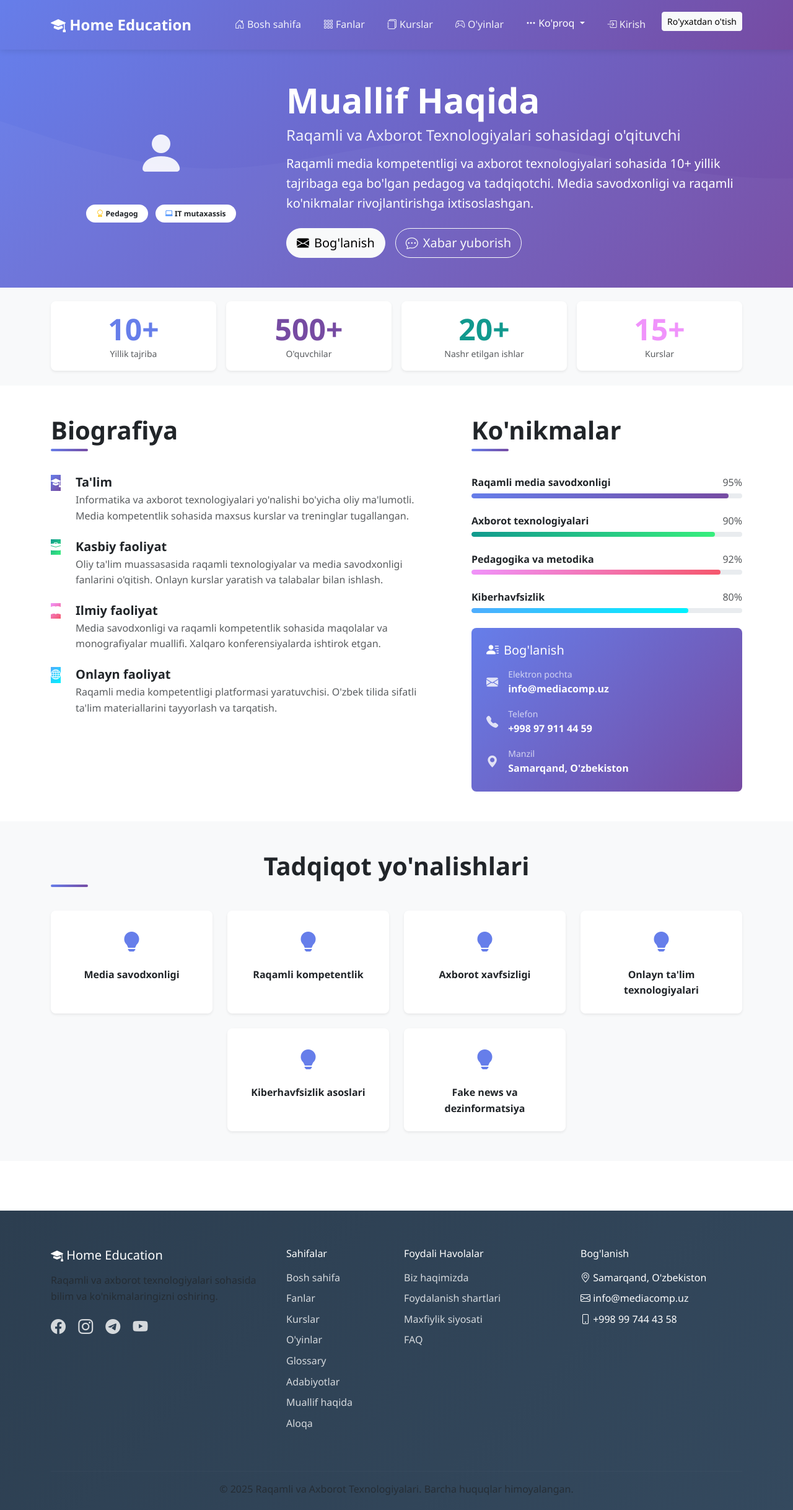
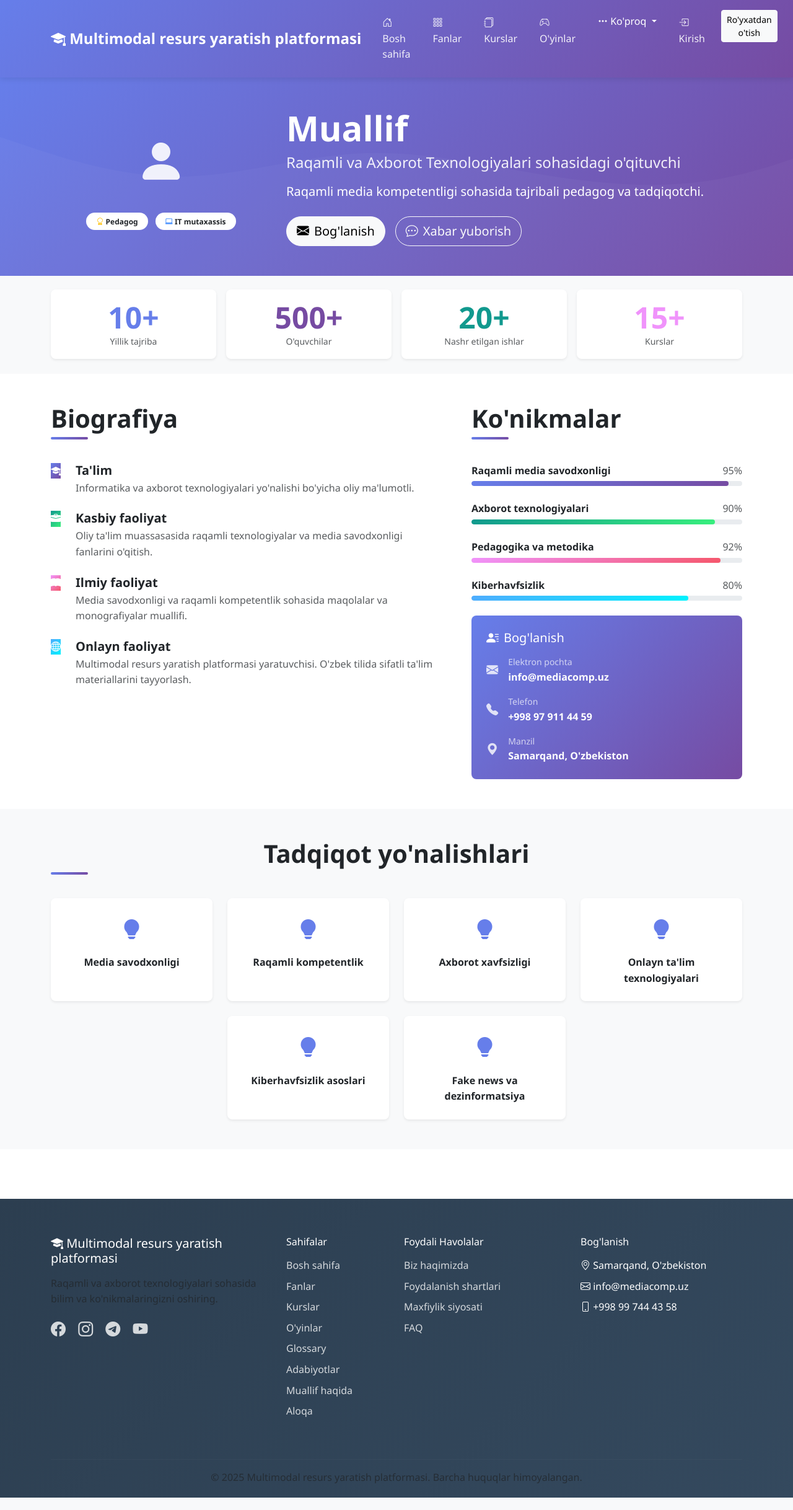
Before and after one commit to diyorbekmajidov/qosim, a Django app: page /about/ in a window 1280 px wide. Shown: the whole page at 62% size. Run offline with Django 5.2, Linux system fonts and the light colour scheme; data comes from the database, SQL or seed files in the repository; some libraries are stand-ins or nearby versions.

Commit message:
deleted some of text

```diff
--- a/templates/about.html
+++ b/templates/about.html
@@ -1,6 +1,6 @@
 {% extends 'base.html' %}
 
-{% block title %}Muallif Haqida - Home Education{% endblock %}
+{% block title %}Muallif Haqida - Multimodal resurs yaratish platformasi{% endblock %}
 
 {% block content %}
 <!-- Hero Section -->
@@ -9,9 +9,16 @@
         <div class="row align-items-center">
             <div class="col-lg-4 text-center mb-4 mb-lg-0" data-aos="fade-right">
                 <div class="author-avatar-wrapper mx-auto">
+                    {% if about.photo %}
+                    <div class="author-avatar-circle mx-auto mb-3" style="overflow: hidden; padding: 0;">
+                        <img src="{{ about.photo.url }}" alt="{{ about.full_name }}"
+                            style="width: 100%; height: 100%; object-fit: cover; border-radius: 50%;">
+                    </div>
+                    {% else %}
                     <div class="author-avatar-circle mx-auto mb-3">
                         <i class="bi bi-person-fill" style="font-size: 5rem; color: rgba(255,255,255,0.9);"></i>
                     </div>
+                    {% endif %}
                     <div class="author-badges mt-3">
                         <span class="badge bg-white text-dark px-3 py-2 m-1 rounded-pill">
                             <i class="bi bi-award text-warning"></i> Pedagog
@@ -23,14 +30,11 @@
                 </div>
             </div>
             <div class="col-lg-8" data-aos="fade-left">
-                <h1 class="display-4 fw-bold mb-2">Muallif Haqida</h1>
-                <h4 class="mb-3" style="opacity: 0.9;">Raqamli va Axborot Texnologiyalari sohasidagi o'qituvchi</h4>
-                <p class="lead mb-4">
-                    Raqamli media kompetentligi va axborot texnologiyalari sohasida 10+ yillik tajribaga ega bo'lgan
-                    pedagog va tadqiqotchi. Media savodxonligi va raqamli ko'nikmalar rivojlantirishga ixtisoslashgan.
-                </p>
+                <h1 class="display-4 fw-bold mb-2">{{ about.full_name }}</h1>
+                <h4 class="mb-3" style="opacity: 0.9;">{{ about.position }}</h4>
+                <p class="lead mb-4">{{ about.bio_short }}</p>
                 <div class="d-flex flex-wrap gap-3">
-                    <a href="mailto:info@mediacomp.uz" class="btn btn-light btn-lg rounded-pill">
+                    <a href="mailto:{{ about.email }}" class="btn btn-light btn-lg rounded-pill">
                         <i class="bi bi-envelope-fill me-2"></i>Bog'lanish
                     </a>
                     <a href="{% url 'contact' %}" class="btn btn-outline-light btn-lg rounded-pill">
@@ -48,25 +52,25 @@
         <div class="row g-3 text-center">
             <div class="col-6 col-md-3" data-aos="fade-up" data-aos-delay="100">
                 <div class="stat-box p-3 rounded-3 bg-white shadow-sm">
-                    <div class="stat-number display-5 fw-bold" style="color: #667eea;">10+</div>
+                    <div class="stat-number display-5 fw-bold" style="color: #667eea;">{{ about.experience_years }}</div>
                     <div class="text-muted small">Yillik tajriba</div>
                 </div>
             </div>
             <div class="col-6 col-md-3" data-aos="fade-up" data-aos-delay="200">
                 <div class="stat-box p-3 rounded-3 bg-white shadow-sm">
-                    <div class="stat-number display-5 fw-bold" style="color: #764ba2;">500+</div>
+                    <div class="stat-number display-5 fw-bold" style="color: #764ba2;">{{ about.students_count }}</div>
                     <div class="text-muted small">O'quvchilar</div>
                 </div>
             </div>
             <div class="col-6 col-md-3" data-aos="fade-up" data-aos-delay="300">
                 <div class="stat-box p-3 rounded-3 bg-white shadow-sm">
-                    <div class="stat-number display-5 fw-bold" style="color: #11998e;">20+</div>
+                    <div class="stat-number display-5 fw-bold" style="color: #11998e;">{{ about.publications_count }}</div>
                     <div class="text-muted small">Nashr etilgan ishlar</div>
                 </div>
             </div>
             <div class="col-6 col-md-3" data-aos="fade-up" data-aos-delay="400">
                 <div class="stat-box p-3 rounded-3 bg-white shadow-sm">
-                    <div class="stat-number display-5 fw-bold" style="color: #f093fb;">15+</div>
+                    <div class="stat-number display-5 fw-bold" style="color: #f093fb;">{{ about.courses_count }}</div>
                     <div class="text-muted small">Kurslar</div>
                 </div>
             </div>
@@ -91,10 +95,11 @@
                         </div>
                         <div>
                             <h5 class="fw-bold mb-1">Ta'lim</h5>
-                            <p class="text-muted mb-0">
-                                Informatika va axborot texnologiyalari yo'nalishi bo'yicha oliy ma'lumotli.
-                                Media kompetentlik sohasida maxsus kurslar va treninglar tugallangan.
-                            </p>
+                            {% if about.education_text %}
+                            <div class="text-muted">{{ about.education_text|safe }}</div>
+                            {% else %}
+                            <p class="text-muted mb-0">Informatika va axborot texnologiyalari yo'nalishi bo'yicha oliy ma'lumotli.</p>
+                            {% endif %}
                         </div>
                     </div>
 
@@ -106,10 +111,11 @@
                         </div>
                         <div>
                             <h5 class="fw-bold mb-1">Kasbiy faoliyat</h5>
-                            <p class="text-muted mb-0">
-                                Oliy ta'lim muassasasida raqamli texnologiyalar va media savodxonligi fanlarini
-                                o'qitish. Onlayn kurslar yaratish va talabalar bilan ishlash.
-                            </p>
+                            {% if about.career_text %}
+                            <div class="text-muted">{{ about.career_text|safe }}</div>
+                            {% else %}
+                            <p class="text-muted mb-0">Oliy ta'lim muassasasida raqamli texnologiyalar va media savodxonligi fanlarini o'qitish.</p>
+                            {% endif %}
                         </div>
                     </div>
 
@@ -121,10 +127,11 @@
                         </div>
                         <div>
                             <h5 class="fw-bold mb-1">Ilmiy faoliyat</h5>
-                            <p class="text-muted mb-0">
-                                Media savodxonligi va raqamli kompetentlik sohasida maqolalar va monografiyalar
-                                muallifi. Xalqaro konferensiyalarda ishtirok etgan.
-                            </p>
+                            {% if about.science_text %}
+                            <div class="text-muted">{{ about.science_text|safe }}</div>
+                            {% else %}
+                            <p class="text-muted mb-0">Media savodxonligi va raqamli kompetentlik sohasida maqolalar va monografiyalar muallifi.</p>
+                            {% endif %}
                         </div>
                     </div>
 
@@ -136,10 +143,11 @@
                         </div>
                         <div>
                             <h5 class="fw-bold mb-1">Onlayn faoliyat</h5>
-                            <p class="text-muted mb-0">
-                                Raqamli media kompetentligi platformasi yaratuvchisi. O'zbek tilida sifatli
-                                ta'lim materiallarini tayyorlash va tarqatish.
-                            </p>
+                            {% if about.online_text %}
+                            <div class="text-muted">{{ about.online_text|safe }}</div>
+                            {% else %}
+                            <p class="text-muted mb-0">Multimodal resurs yaratish platformasi yaratuvchisi. O'zbek tilida sifatli ta'lim materiallarini tayyorlash.</p>
+                            {% endif %}
                         </div>
                     </div>
                 </div>
@@ -152,48 +160,48 @@
                 <div class="skills mb-4">
                     <div class="skill-item mb-4">
                         <div class="d-flex justify-content-between mb-1">
-                            <span class="fw-semibold">Raqamli media savodxonligi</span>
-                            <span class="text-muted">95%</span>
+                            <span class="fw-semibold">{{ about.skill1_name }}</span>
+                            <span class="text-muted">{{ about.skill1_percent }}%</span>
                         </div>
                         <div class="progress" style="height: 8px; border-radius: 4px;">
                             <div class="progress-bar"
-                                style="width: 95%; background: linear-gradient(135deg, #667eea, #764ba2); border-radius: 4px;">
+                                style="width: {{ about.skill1_percent }}%; background: linear-gradient(135deg, #667eea, #764ba2); border-radius: 4px;">
                             </div>
                         </div>
                     </div>
 
                     <div class="skill-item mb-4">
                         <div class="d-flex justify-content-between mb-1">
-                            <span class="fw-semibold">Axborot texnologiyalari</span>
-                            <span class="text-muted">90%</span>
+                            <span class="fw-semibold">{{ about.skill2_name }}</span>
+                            <span class="text-muted">{{ about.skill2_percent }}%</span>
                         </div>
                         <div class="progress" style="height: 8px; border-radius: 4px;">
                             <div class="progress-bar"
-                                style="width: 90%; background: linear-gradient(135deg, #11998e, #38ef7d); border-radius: 4px;">
+                                style="width: {{ about.skill2_percent }}%; background: linear-gradient(135deg, #11998e, #38ef7d); border-radius: 4px;">
                             </div>
                         </div>
                     </div>
 
                     <div class="skill-item mb-4">
                         <div class="d-flex justify-content-between mb-1">
-                            <span class="fw-semibold">Pedagogika va metodika</span>
-                            <span class="text-muted">92%</span>
+                            <span class="fw-semibold">{{ about.skill3_name }}</span>
+                            <span class="text-muted">{{ about.skill3_percent }}%</span>
                         </div>
                         <div class="progress" style="height: 8px; border-radius: 4px;">
                             <div class="progress-bar"
-                                style="width: 92%; background: linear-gradient(135deg, #f093fb, #f5576c); border-radius: 4px;">
+                                style="width: {{ about.skill3_percent }}%; background: linear-gradient(135deg, #f093fb, #f5576c); border-radius: 4px;">
                             </div>
                         </div>
                     </div>
 
                     <div class="skill-item mb-4">
                         <div class="d-flex justify-content-between mb-1">
-                            <span class="fw-semibold">Kiberhavfsizlik</span>
-                            <span class="text-muted">80%</span>
+                            <span class="fw-semibold">{{ about.skill4_name }}</span>
+                            <span class="text-muted">{{ about.skill4_percent }}%</span>
                         </div>
                         <div class="progress" style="height: 8px; border-radius: 4px;">
                             <div class="progress-bar"
-                                style="width: 80%; background: linear-gradient(135deg, #4facfe, #00f2fe); border-radius: 4px;">
+                                style="width: {{ about.skill4_percent }}%; background: linear-gradient(135deg, #4facfe, #00f2fe); border-radius: 4px;">
                             </div>
                         </div>
                     </div>
@@ -208,8 +216,8 @@
                             <i class="bi bi-envelope-fill me-3" style="font-size: 1.2rem; opacity: 0.8;"></i>
                             <div>
                                 <div class="small" style="opacity: 0.7;">Elektron pochta</div>
-                                <a href="mailto:info@mediacomp.uz" class="text-white text-decoration-none fw-semibold">
-                                    info@mediacomp.uz
+                                <a href="mailto:{{ about.email }}" class="text-white text-decoration-none fw-semibold">
+                                    {{ about.email }}
                                 </a>
                             </div>
                         </li>
@@ -217,8 +225,8 @@
                             <i class="bi bi-telephone-fill me-3" style="font-size: 1.2rem; opacity: 0.8;"></i>
                             <div>
                                 <div class="small" style="opacity: 0.7;">Telefon</div>
-                                <a href="tel:+998979114459" class="text-white text-decoration-none fw-semibold">
-                                    +998 97 911 44 59
+                                <a href="tel:{{ about.phone }}" class="text-white text-decoration-none fw-semibold">
+                                    {{ about.phone }}
                                 </a>
                             </div>
                         </li>
@@ -226,7 +234,7 @@
                             <i class="bi bi-geo-alt-fill me-3" style="font-size: 1.2rem; opacity: 0.8;"></i>
                             <div>
                                 <div class="small" style="opacity: 0.7;">Manzil</div>
-                                <span class="fw-semibold">Samarqand, O'zbekiston</span>
+                                <span class="fw-semibold">{{ about.address }}</span>
                             </div>
                         </li>
                     </ul>
--- a/templates/base.html
+++ b/templates/base.html
@@ -219,7 +219,7 @@
     <nav class="navbar navbar-expand-lg navbar-dark sticky-top">
         <div class="container">
             <a class="navbar-brand" href="{% url 'index' %}">
-                <i class="bi bi-mortarboard-fill"></i> Home Education
+                <i class="bi bi-mortarboard-fill"></i> Multimodal resurs yaratish platformasi
             </a>
             <button class="navbar-toggler" type="button" data-bs-toggle="collapse" data-bs-target="#navbarNav">
                 <span class="navbar-toggler-icon"></span>
@@ -356,7 +356,7 @@
             <div class="row">
                 <div class="col-md-4 mb-4">
                     <h5 class="mb-3">
-                        <i class="bi bi-mortarboard-fill"></i> Home Education
+                        <i class="bi bi-mortarboard-fill"></i> Multimodal resurs yaratish platformasi
                     </h5>
                     <p class="text-muted">
                         Raqamli va axborot texnologiyalari sohasida bilim va ko'nikmalaringizni oshiring.
@@ -408,7 +408,7 @@
             <hr class="mt-4 mb-3" style="border-color: rgba(255,255,255,0.1);">
             <div class="text-center">
                 <p class="mb-0 text-muted">
-                    &copy; 2025 Raqamli va Axborot Texnologiyalari. Barcha huquqlar himoyalangan.
+                    &copy; 2025 Multimodal resurs yaratish platformasi. Barcha huquqlar himoyalangan.
                 </p>
             </div>
         </div>
```
